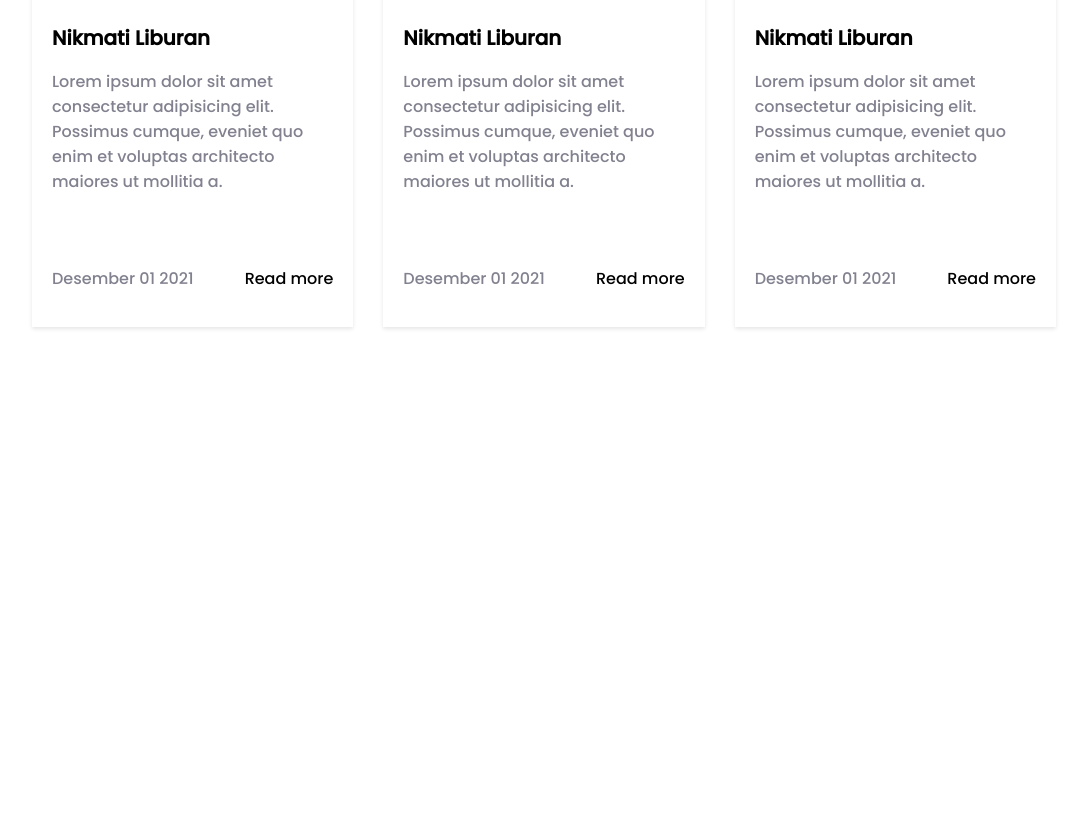
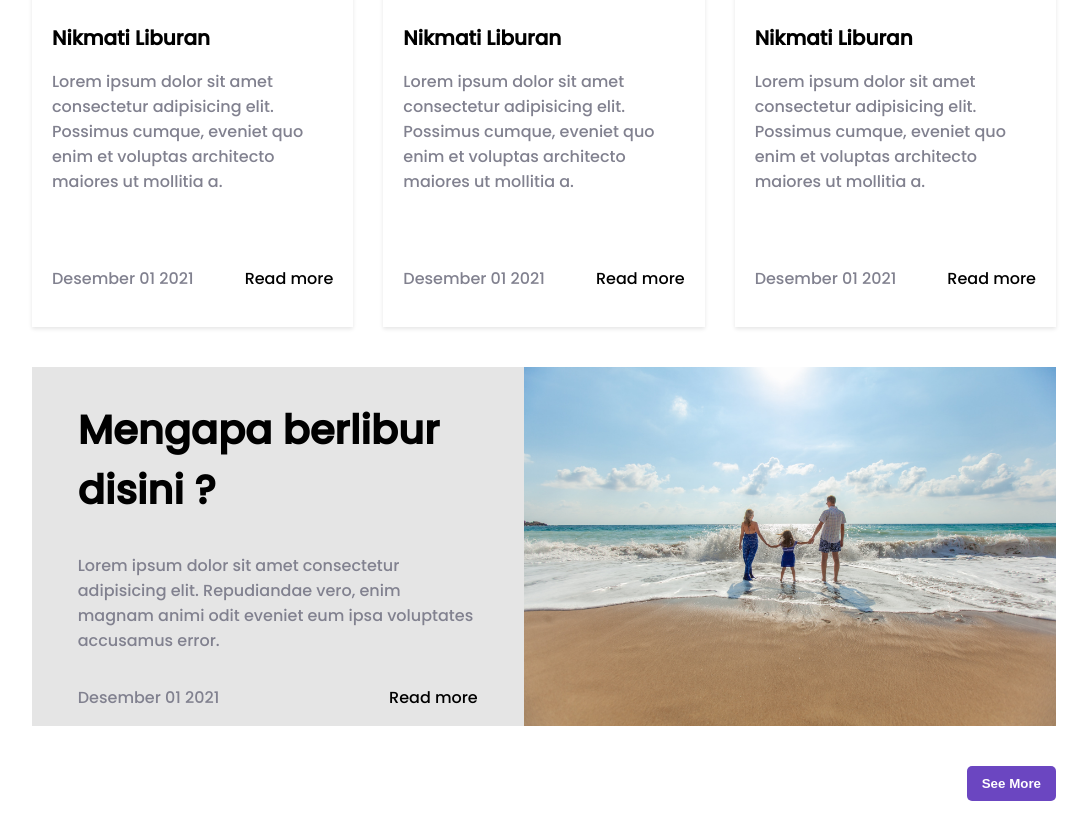
Before and after one commit to fzalv/LandingPage-HTMLCSS, a plain HTML site: page index.html in a window 1280 px wide. Shown: the part 1179-2018 px from the top of the page, without its empty margins (96-1183 px from the left). Before the commit the page ends 1546 px from the top, so only its background shows below. Drawn offline with nearby package versions, Linux system fonts and the light colour scheme.

Commit message:
what container dan button

```diff
--- a/index.html
+++ b/index.html
@@ -114,6 +114,29 @@
             </div>
         </div>
     </section>
+
+    <!-- what container -->
+    <section class="what-container">
+        <div>
+            <div>
+                <h1>Mengapa berlibur disini ?</h1>
+                <p class="font-darkgray">Lorem ipsum dolor sit amet consectetur adipisicing elit. Repudiandae vero, enim
+                    magnam animi odit
+                    eveniet eum ipsa voluptates accusamus error.</p>
+            </div>
+            <div class="footer">
+                <p class="font-darkgray">Desember 01 2021</p>
+                <p>Read more</p>
+            </div>
+        </div>
+        <img src="assets/Beach.jpg" alt="Pantai">
+    </section>
+
+    <!-- button -->
+    <section class="button-container">
+        <button class="btn">See More</button>
+    </section>
+
 </body>
 
 </html>
--- a/style.css
+++ b/style.css
@@ -1,6 +1,7 @@
 :root {
     --gray: rgba(1, 1, 1, .1);
     --darkgray: rgb(129, 129, 143);
+    --primary: #6b46c1;
 }
 
 body {
@@ -145,3 +146,52 @@ body {
     object-fit: fill;
     height: 240px;
 }
+
+.what-container {
+    max-height: 600px;
+    padding: 0 10%;
+    display: flex;
+}
+
+.what-container > div {
+    width: 48%;
+    display: flex;
+    justify-content: center;
+    align-items: center;
+    flex-direction: column;
+    background: var(--gray);
+}
+
+.what-container > div > div {
+    width: 400px;
+}
+
+.what-container > img {
+    width: 52%;
+}
+
+.what-container h1 {
+    font-size: 40px;
+}
+
+.what-container > div > .footer {
+    display: flex;
+    justify-content: space-between;
+}
+
+.button-container {
+    display: flex;
+    justify-content: flex-end;
+    padding: 0 10%;
+    margin: 40px 0;
+}
+
+.btn {
+    background: var(--primary);
+    outline: none;
+    border: none;
+    padding: 10px 15px;
+    color: white;
+    border-radius: 5px;
+    font-weight: bold;
+}
```
